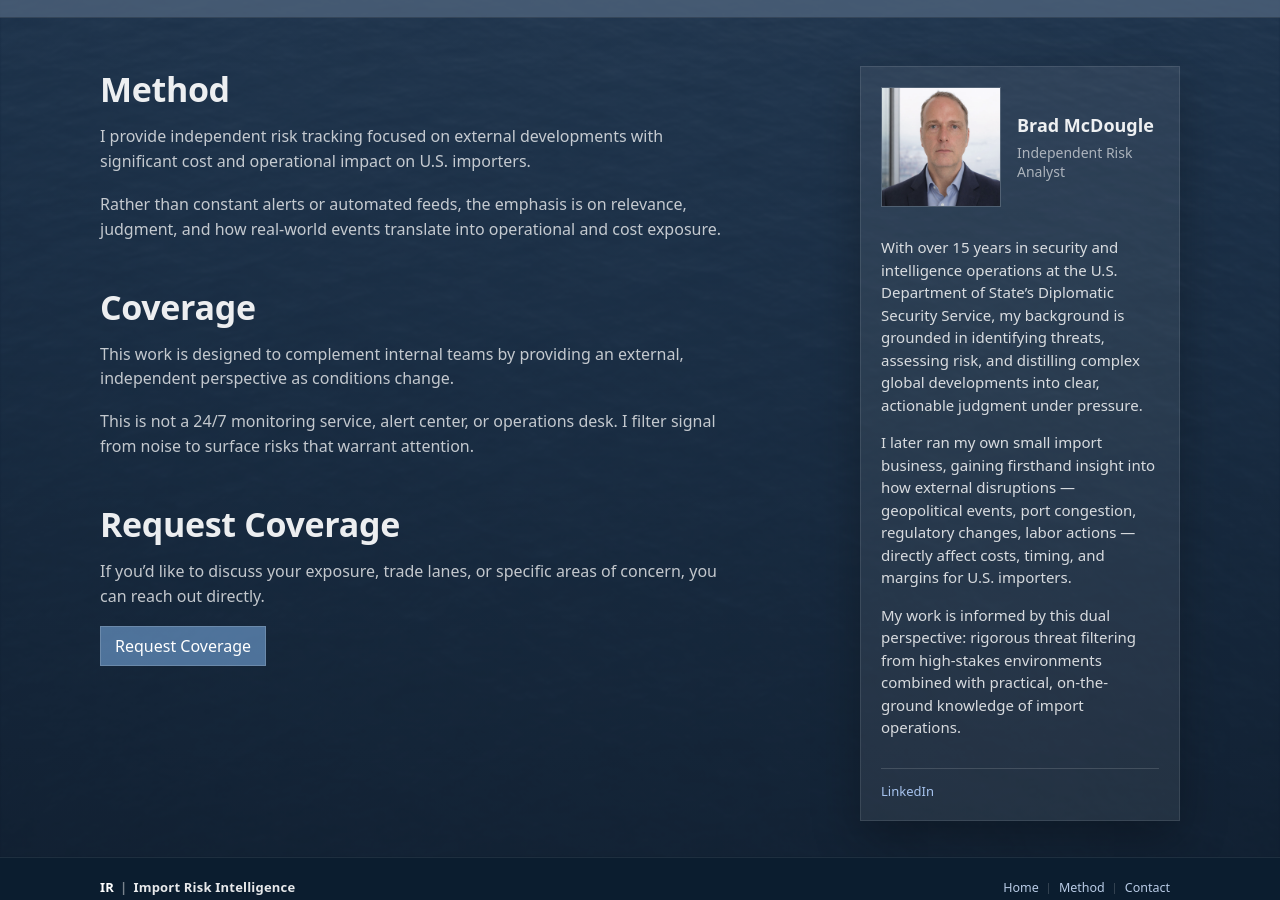
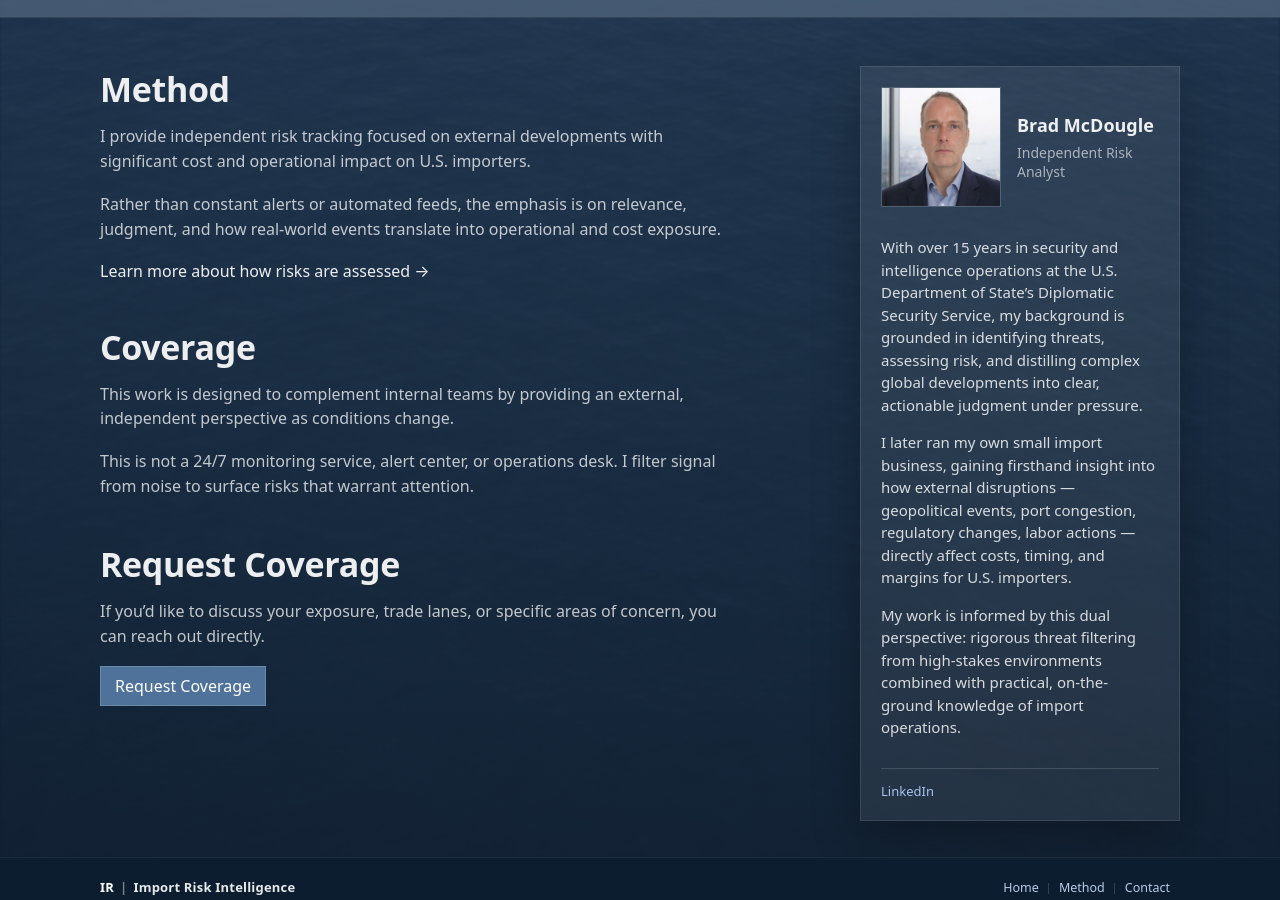
Before and after one commit to importrisk/import-risk-intelligence-site, a Jekyll site: the page built from index.html, in a window 1280 px wide and 900 px high, scrolled down 796 px. Built offline with Jekyll 4.4.1, drawn with Linux system fonts in a browser that asks for light colours.

Commit message:
Update index.html

```diff
--- a/index.html
+++ b/index.html
@@ -93,7 +93,10 @@ description: Independent risk monitoring for U.S. importers.
           <p class="section-text">
             Rather than constant alerts or automated feeds, the emphasis is on relevance, judgment, and how real-world events translate into operational and cost exposure.
           </p>
-        </section>
+          <p class="method-more">
+  <a href="/method.html">Learn more about how risks are assessed →</a>
+</p>
+    </section>
 
         <section id="scope" class="section">
           <h2 class="section-title">Coverage</h2>
```
